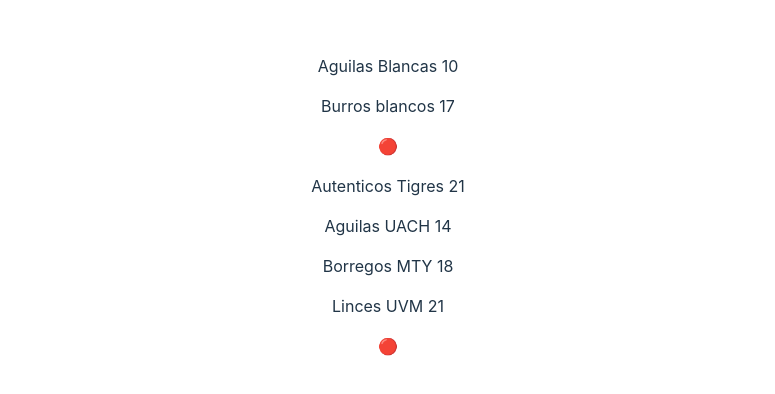
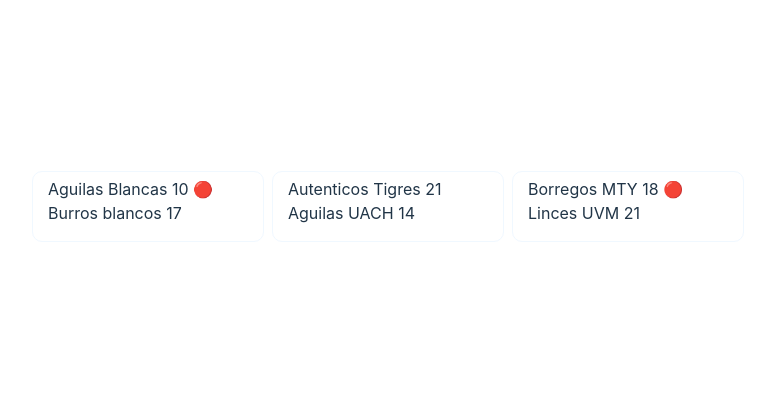
Before and after one commit to FSamayoa/FbaNacional, a React (Vite) app: page / in a window 1280 px wide. Shown: the part 194-588 px from the top of the page, without its empty margins (252-1027 px from the left). Built offline with nearby package versions, Linux system fonts and the light colour scheme.

Commit message:
mas de encabezado

```diff
--- a/src/App.jsx
+++ b/src/App.jsx
@@ -1,11 +1,11 @@
 import './App.css'
-import Header from './header/Header'
+import Encabezado from './header/Headerr'
 function App() {
 
 
   return (
       <div>
-        <Header/>
+        <Encabezado/>
       </div>
 
   )
--- a/src/header/Header.jsx
+++ /dev/null
@@ -1,17 +0,0 @@
-import { BDPartidos } from "./partidos";
-
-const Header = () => {
-  return (
-    <div>
-      {BDPartidos.map((partido) => (
-      <div key={partido.P}>
-        <p>{partido.local} {partido.ResLocal}</p>
-        <p>{partido.visita} {partido.ResVisita}</p>
-        <p>{partido.live ? '🔴' : ''}</p>
-      </div>
-      ))}
-    </div>
-  );
-};
-
-export default Header;
--- a/src/header/Header.module.css
+++ b/src/header/Header.module.css
@@ -0,0 +1,24 @@
+.row {
+    display: flex;
+    flex-wrap: wrap;
+    margin: -8px;
+  }
+
+  .card {
+    margin: 4px;
+    border: 1px solid;
+    border-color: aliceblue;
+    border-radius: 10px;
+    padding: 15px;
+    padding-top: 5px;
+    padding-bottom: 0px;
+    width: 25vh;
+    height: 8vh;
+
+
+  }
+
+  .card p {
+    margin: 0;
+    text-align: left;
+  }
--- /dev/null
+++ b/src/header/Headerr.jsx
@@ -0,0 +1,22 @@
+import { BDPartidos } from "./partidos";
+import styles from "../header/Header.module.css"
+
+const Encabezado = () => {
+  return (
+    <div className={styles.row}>
+      {BDPartidos.map((partido) => (
+          <div key={partido.P} className={styles.card}>
+            <p>
+              {partido.local} {partido.ResLocal} {partido.live ? "🔴" : ""}
+            </p>
+            <p>
+              {partido.visita} {partido.ResVisita}
+            </p>
+            <p></p>
+          </div>
+      ))}
+    </div>
+  );
+};
+
+export default Encabezado;
```
